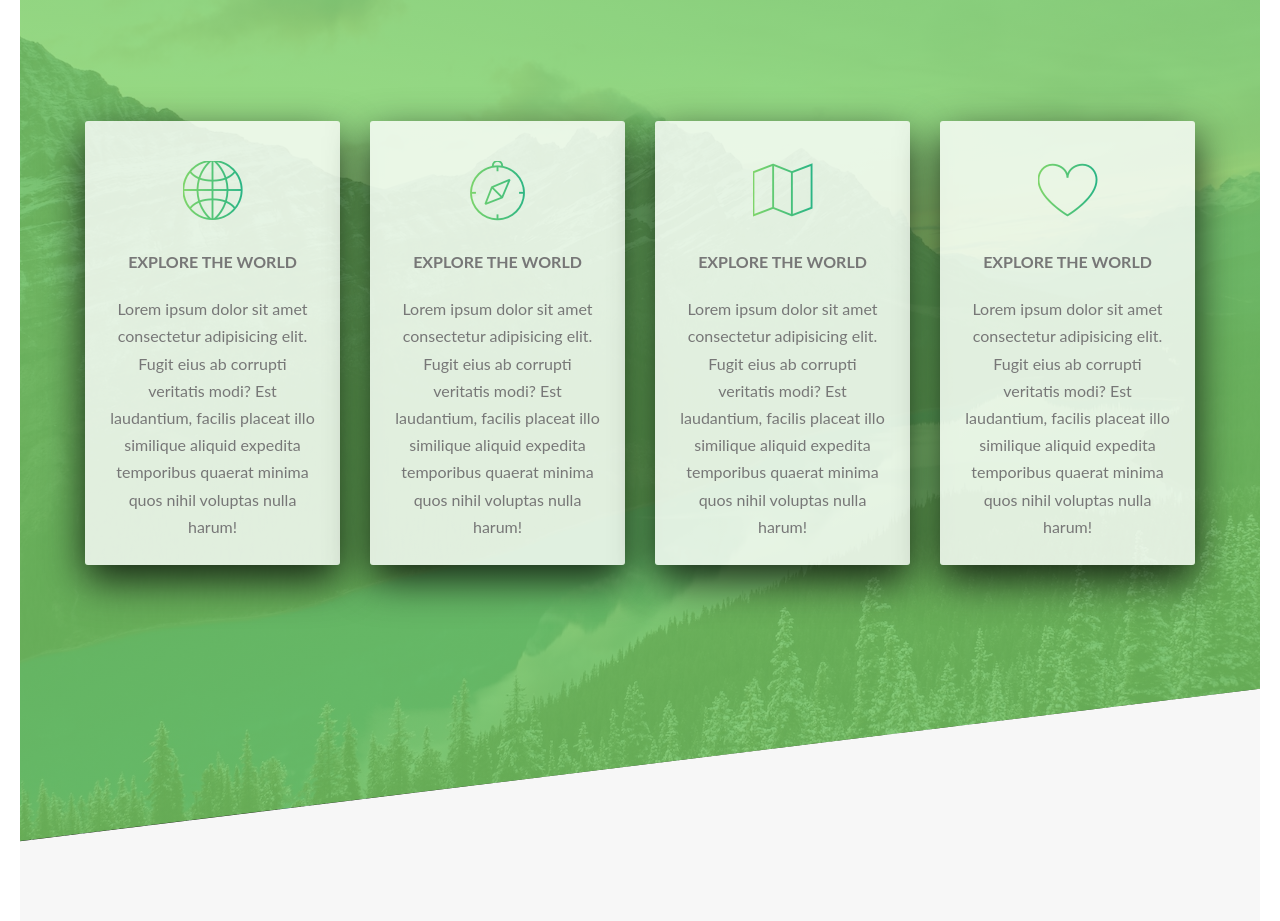
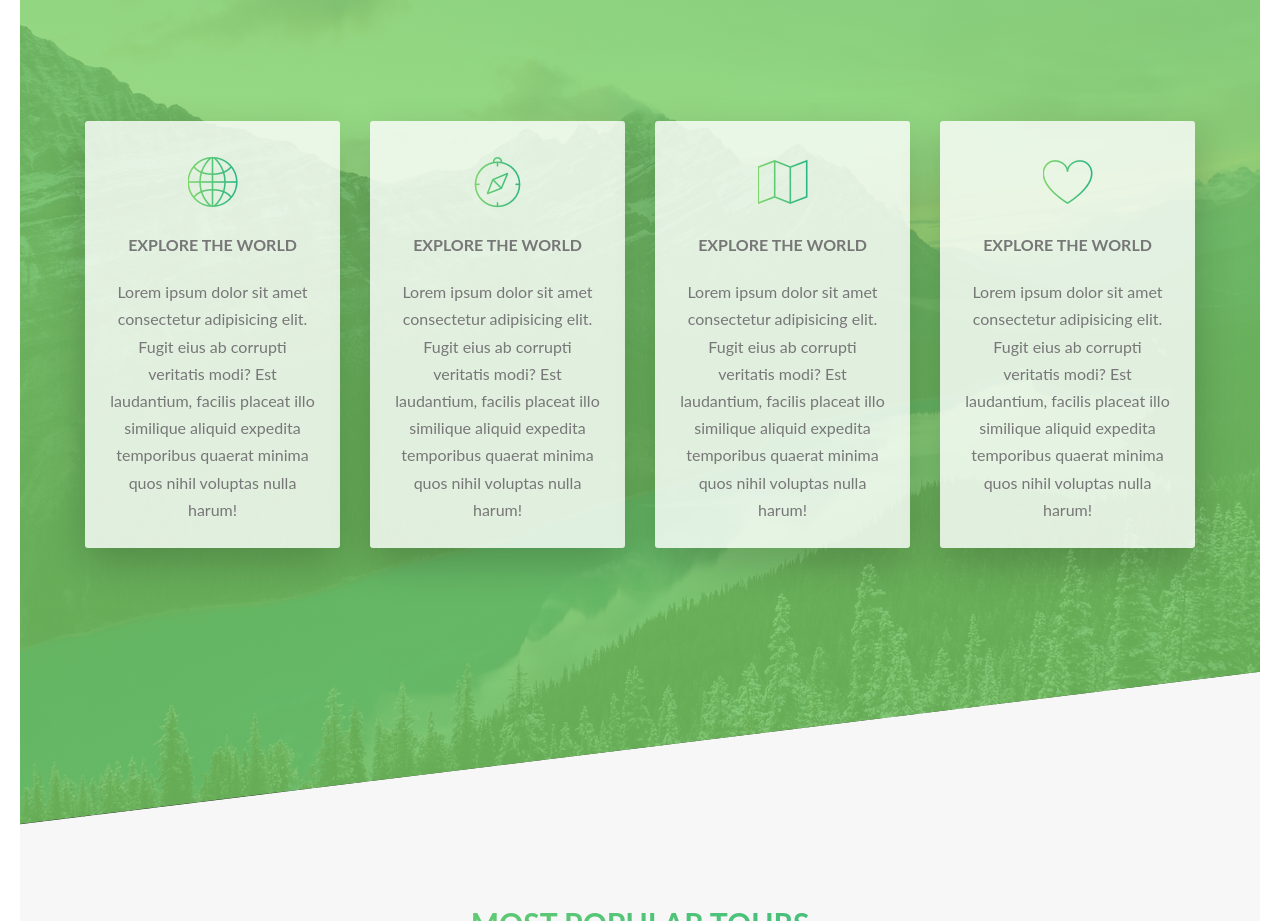
Before and after one commit to rohanpatil3890-a11y/sass3, a website: page index.html in a window 1280 px wide. Shown: the part 1502-2423 px from the top of the page. Drawn offline with Linux system fonts and the light colour scheme.

Commit message:
css update

```diff
--- a/assets/css/style.css
+++ b/assets/css/style.css
@@ -285,14 +285,15 @@ ul {
   background-color: rgba(255, 255, 255, 0.8);
   padding: 25px;
   border-radius: 3px;
-  box-shadow: 0 15px 40px rgba(0, 0, 0, 0.8);
+  box-shadow: 0 15px 40px rgba(0, 0, 0, 0.2);
   transition: all 0.3s ease-in-out;
 }
 .feature-box:is(:hover, :focus, :active) {
   transform: scale(1.05) translateY(-15px);
 }
 .feature-box > i {
-  font-size: 60px;
+  display: inline-block;
+  font-size: 50px;
   background-image: linear-gradient(to right, #7ed56a, #28b485);
   background-clip: text;
   color: transparent;
@@ -411,3 +412,5 @@ ul {
   font-weight: 300;
   margin-bottom: 60px;
 }
+
+/*# sourceMappingURL=style.css.map */
```
Also changed, not shown: 1 other file.
